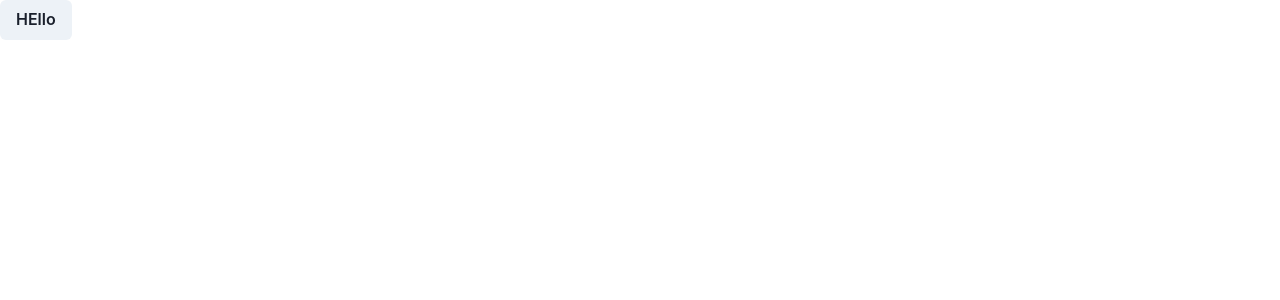
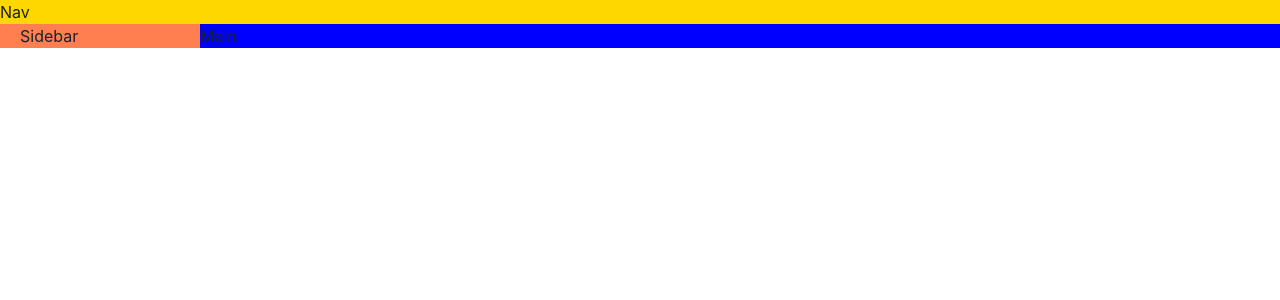
Before and after one commit to 47anjan/leetgame-typescript, a React (Vite) app: page / in a window 1280 px wide. Shown: the top 300 px of the page. Built offline with nearby package versions, Linux system fonts and the light colour scheme.

Commit message:
Build a responsive layout

```diff
--- a/src/App.tsx
+++ b/src/App.tsx
@@ -1,9 +1,37 @@
-import { Button } from "@chakra-ui/react";
+import { Grid, GridItem, Show } from "@chakra-ui/react";
 
 function App() {
   return (
     <>
-      <Button>HEllo</Button>
+      <Grid
+        gridTemplateAreas={{
+          base: `"nav""main"`,
+          lg: `"nav nav""aside main"`,
+        }}
+        templateColumns={{
+          base: "1fr",
+          lg: "200px 1fr",
+        }}
+      >
+        <GridItem bg="gold" area={"nav"}>
+          <h1>Nav</h1>
+        </GridItem>
+        <Show above="lg">
+          <GridItem
+            height={"fit-content"}
+            position={"sticky"}
+            top={0}
+            area={"aside"}
+            paddingX={5}
+            bg="coral"
+          >
+            <h1>Sidebar</h1>
+          </GridItem>
+        </Show>
+        <GridItem bg="blue" area={"main"}>
+          <h1>Main</h1>
+        </GridItem>
+      </Grid>
     </>
   );
 }
```
